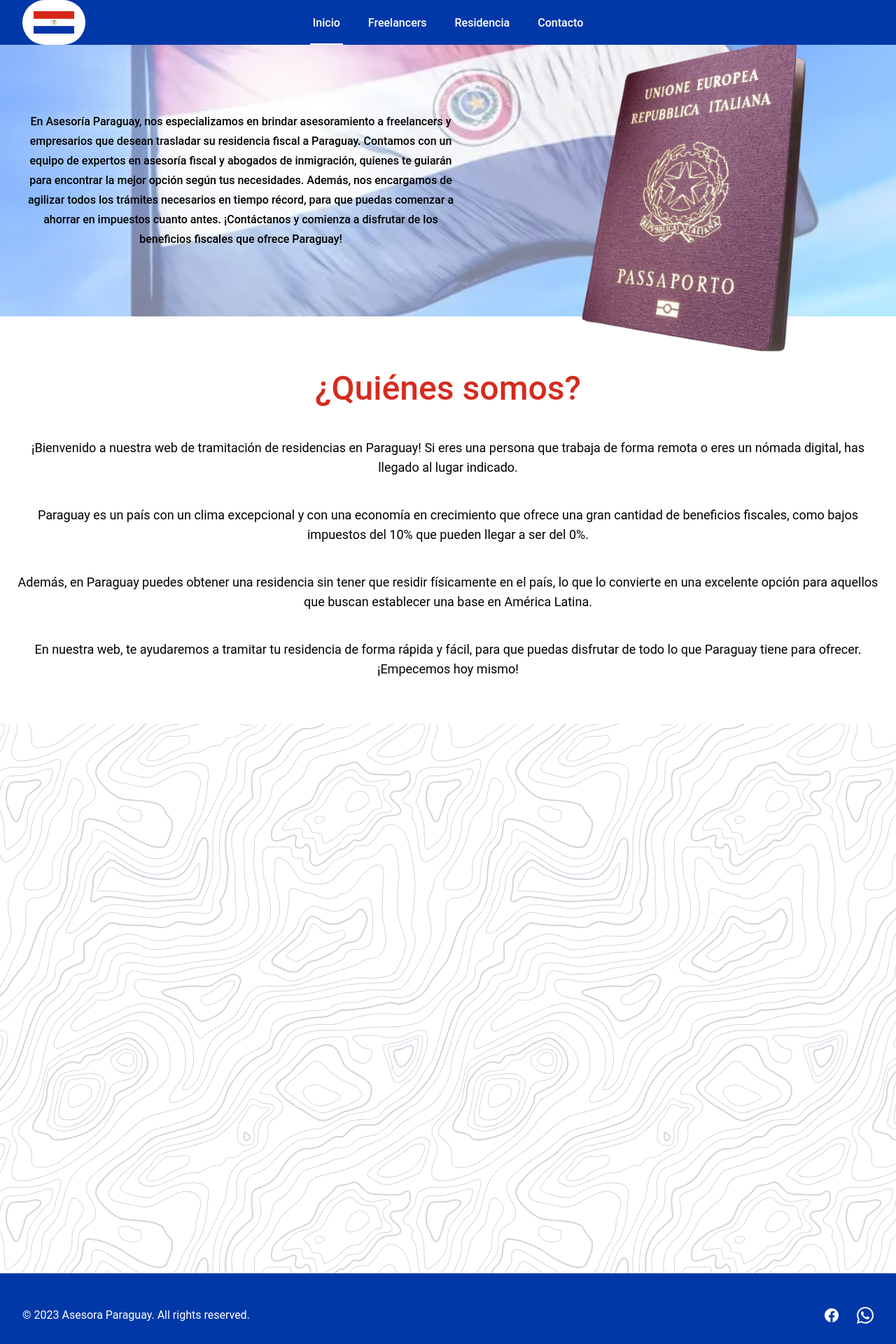
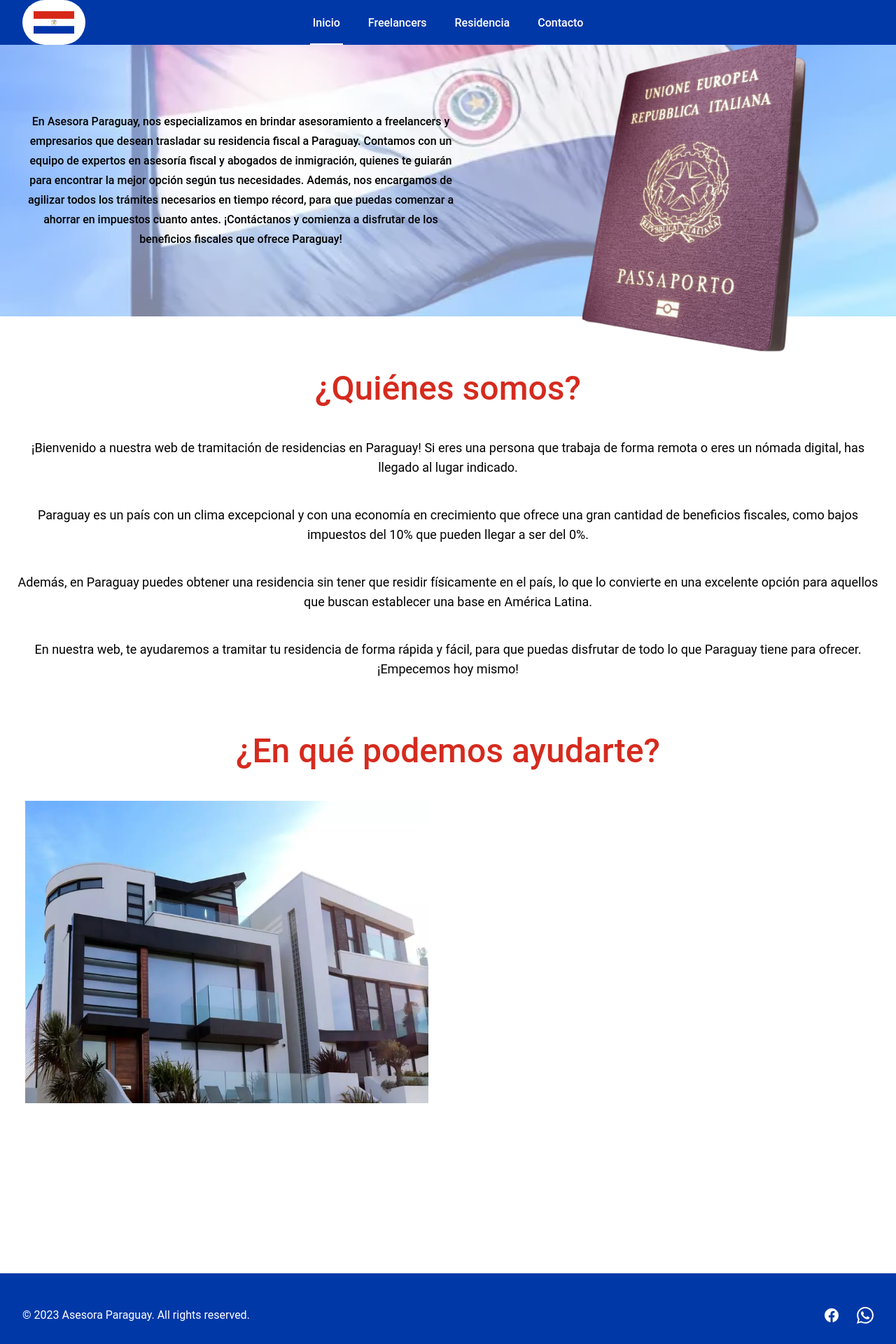
Before and after one commit to aromeral98/asesora-paraguay, a Next.js app: page / in a window 1280 px wide. Shown: the top 1920 px of the page at 70% size. Built offline with nearby package versions, Linux system fonts and the light colour scheme.

Commit message:
Changed texts on index

```diff
--- a/components/IndexCard.jsx
+++ b/components/IndexCard.jsx
@@ -10,8 +10,8 @@ export default function IndexCard({ title, description, href, src }) {
              <Image width={576} height={432} src={src} alt="Trámites en el consulado" className="card__img" />
         <Link passHref href={href}>
             <div className='content-details fadeIn-bottom text-white w-9/12 z-20'>
-              <h3 className='uppercase text-2xl mb-5'>{title}</h3>
-              <p className='content-text text-md font-thin'>{description}</p>
+              <h3 className='uppercase text-lg md:text-2xl mb-5'>{title}</h3>
+              <p className='content-text text-md font-thin hidden md:block'>{description}</p>
             </div>
         </Link>
         </article>
--- a/components/IndexCards.jsx
+++ b/components/IndexCards.jsx
@@ -8,12 +8,12 @@ export default function IndexCards() {
     const procedures =[
       // {title: 'Registro civil paraguayo', description: 'Tramitamos actas de registro civil, matrimonio, defunción, partidas de nacimiento, certificados de antecedentes penales y legalizaciones en Paraguay, con rapidez y eficiencia. Confía en nosotros para gestionar tus trámites de manera efectiva.', href: '/certificates', src: civilRegister.src},
         // {title: 'Ciudadanía Paraguaya', description: 'Especialistas en la solicitud de la ciudadanía paraguaya, brindando asesoría y acompañamiento en todas las fases del proceso. Agilizamos todos tus tramites para conseguir tu ciudadania en tiempo record', href: '/citizenship', src: passport.src},
-        {title: 'Residencia Paraguaya', description: 'Obtén tu residencia en Paraguay de manera rápida y sencilla con Asesora Paraguay. Disfruta de las jugosas políticas económicas del país y comienza a invertir y pagar impuestos cuanto antes. ¡Asegura tu futuro financiero hoy mismo con nuestro servicio eficiente!', href: '/residency', src: residency.src},
+        {title: 'Residencia en Paraguay', description: 'Obtén tu residencia en Paraguay de manera rápida y sencilla con Asesora Paraguay. Disfruta de las jugosas políticas económicas del país y comienza a invertir y pagar impuestos cuanto antes. ¡Asegura tu futuro financiero hoy mismo con nuestro servicio eficiente!', href: '/residency', src: residency.src},
         // {title: 'Tramites en Paraguay', description: 'En Asesora Paraguay te informamos de todos los tramites necesarios, para que tengas que hacer el minimo esfuerzo, nosotros haremos todo lo posible.', href: '/procedures', src: card.src}
 
     ]
     return (
-      <article className="pb-16 px-2 sm:px-8 bg-white max-w-7xl mx-auto reveal">
+      <article className="pb-16 px-2 sm:px-8 bg-white max-w-7xl mx-auto active">
       <h3 className="text-secondaryColor  bg-white text-4xl lg:text-5xl font-medium leading-tight lg:leading-relaxed text-center">
         ¿En qué podemos ayudarte?
     </h3>
--- a/components/IndexCover.jsx
+++ b/components/IndexCover.jsx
@@ -12,7 +12,7 @@ export default function IndexCover() {
             <div className='index-cover-caption-container'>
                 <div className="index-cover-caption-title">
                     <h1>
-                        En Asesoría Paraguay, nos especializamos en brindar asesoramiento a freelancers y empresarios que desean trasladar su residencia fiscal a Paraguay. Contamos con un equipo de expertos en asesoría fiscal y abogados de inmigración, quienes te guiarán para encontrar la mejor opción según tus necesidades. Además, nos encargamos de agilizar todos los trámites necesarios en tiempo récord, para que puedas comenzar a ahorrar en impuestos cuanto antes. ¡Contáctanos y comienza a disfrutar de los beneficios fiscales que ofrece Paraguay!
+                        En Asesora Paraguay, nos especializamos en brindar asesoramiento a freelancers y empresarios que desean trasladar su residencia fiscal a Paraguay. Contamos con un equipo de expertos en asesoría fiscal y abogados de inmigración, quienes te guiarán para encontrar la mejor opción según tus necesidades. Además, nos encargamos de agilizar todos los trámites necesarios en tiempo récord, para que puedas comenzar a ahorrar en impuestos cuanto antes. ¡Contáctanos y comienza a disfrutar de los beneficios fiscales que ofrece Paraguay!
                     </h1>
                 </div>
             </div>
```
